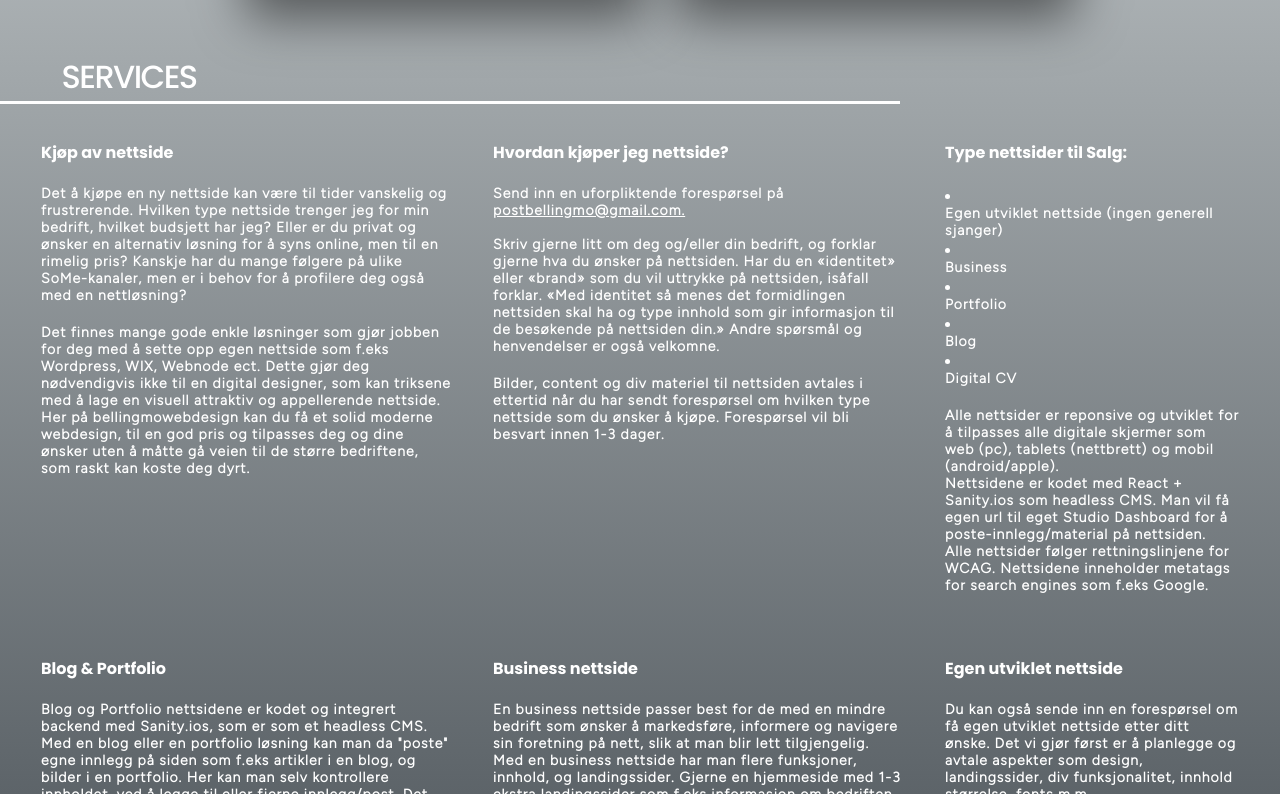
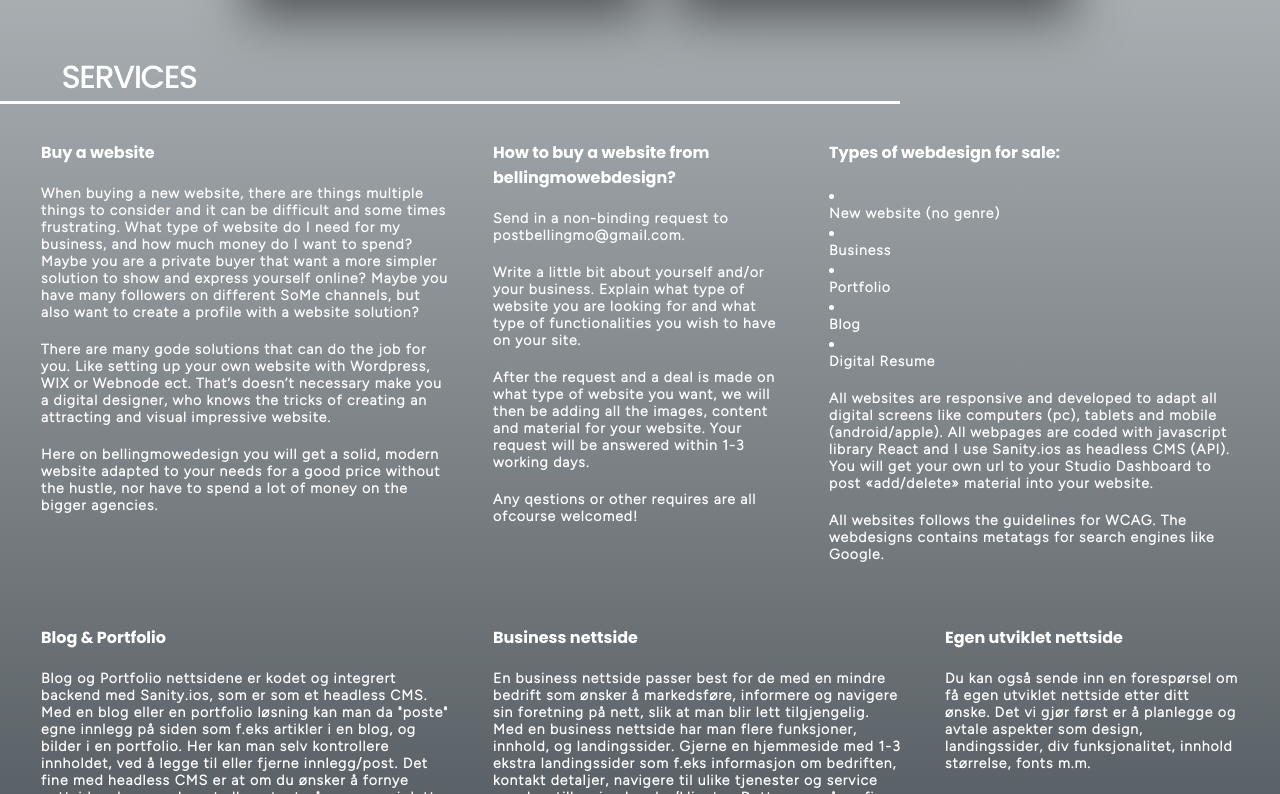
Before and after one commit to lonsoien/postbellingmowebdesign, a React (Create React App) app: page /digitalproducts in a window 1280 px wide. Shown: the part 614-1408 px from the top of the page. Built offline with nearby package versions, Linux system fonts and the light colour scheme; a web font is replaced by a local one.

Commit message:
content service english

```diff
--- a/src/components/Service.jsx
+++ b/src/components/Service.jsx
@@ -1,63 +1,71 @@
 import top from "../images/top64.png";
+
 
 function Service() {
     return (
         <>
             <h1 style={{ color: "white" }}>SERVICES</h1>
             <div className='borderline'></div>
-
             <div className="service">
                 <div className="service-text">
-                    <h4>Kjøp av nettside</h4>
+                    <h4>Buy a website</h4>
                     <br/>
                     <p>
-                    Det å kjøpe en ny nettside kan være til tider vanskelig og frustrerende.
-                    Hvilken type nettside trenger jeg for min bedrift, hvilket budsjett har jeg?
-                    Eller er du privat og ønsker en alternativ løsning for å syns online, men til en
-                    rimelig pris?
-                    Kanskje har du mange følgere på ulike SoMe-kanaler, men er i behov for å profilere deg også med en nettløsning? </p>
+                    When buying a new website, there are things multiple things to consider and it can be difficult and some times frustrating.
+                    What type of website do I need for my business, and how much money do I want to spend?
+                    Maybe you are a private buyer that want a more simpler solution to show and express yourself
+                    online? Maybe you have many followers on different SoMe channels, but also want to create a
+                    profile with a website solution?
+                    </p>
                     <br/>
-                    <p>
-                    Det finnes mange gode enkle løsninger som gjør jobben for deg med å sette opp egen nettside som f.eks Wordpress, WIX, Webnode ect.
-                    Dette gjør deg nødvendigvis ikke til en digital designer, som kan triksene med å lage en visuell attraktiv og appellerende nettside.
-                    <br/>
-                    Her på bellingmowebdesign kan du få et solid moderne webdesign, til en god pris og tilpasses deg og dine ønsker
-                    uten å måtte gå veien til de større bedriftene, som raskt kan koste deg dyrt.
-                    </p>
+                    <p> There are many gode solutions that can do the job for you.
+                        Like setting up your own website with Wordpress, WIX or Webnode ect.
+                        That’s doesn’t necessary make you a digital designer, who knows the tricks of
+                        creating an attracting and visual impressive website. </p>
+                        <br/>
+                        <p>
+                        Here on bellingmowedesign you will get a solid, modern website adapted to your
+                        needs for a good price without the hustle, nor have to spend a lot of money on the bigger agencies.
+                        </p>
                     <br/>
                 </div>
                 <div className="service-text">
-                    <h4>Hvordan kjøper jeg nettside?</h4>
+                    <h4>How to buy a website from bellingmowebdesign?</h4>
+                    <br/>
+                    <p>Send in a non-binding request to postbellingmo@gmail.com.</p>
                     <br/>
                     <p>
-                    Send inn en uforpliktende forespørsel på
-                    <p style={{textDecoration: "underline",}}>postbellingmo@gmail.com. </p>
-                    <br/>
-                    Skriv gjerne litt om deg og/eller din bedrift, og forklar gjerne hva du ønsker på nettsiden. Har du en «identitet» eller «brand» som du vil uttrykke på nettsiden, isåfall forklar. «Med identitet så menes det formidlingen nettsiden skal ha og type innhold som gir informasjon til de besøkende på nettsiden din.»
-                    Andre spørsmål og henvendelser er også velkomne.
+                    Write a little bit about yourself and/or your business.
+                    Explain what type of website you are looking for and what type of functionalities you wish to have on your site.
+                    </p>
+                <br/>
+                <p>
+                After the request and a deal is made on what type of website you want, we will then be
+                adding all the images, content and material for your website.
+                Your request will be answered within 1-3 working days.
                 </p>
                 <br/>
-                <p>
-                Bilder, content og div materiel til nettsiden avtales i ettertid når du har
-                sendt forespørsel om hvilken type nettside som du ønsker å kjøpe.
-                Forespørsel vil bli besvart innen 1-3 dager.
-                </p>
+                <p>Any qestions or other requires are all ofcourse welcomed!</p>
                 </div>
                 <div className="service-text">
-                    <h4>Type nettsider til Salg:</h4>
+                    <h4>Types of webdesign for sale:</h4>
                     <br/>
-                    <li><p>Egen utviklet nettside (ingen generell sjanger)</p></li>
+                    <li><p>New website (no genre)</p></li>
                     <li><p> Business </p></li>
                     <li><p> Portfolio </p></li>
                     <li><p> Blog </p></li>
-                    <li><p>Digital CV</p></li>
+                    <li><p>Digital Resume</p></li>
                     <br/>
-                    <p>Alle nettsider er reponsive og utviklet for å tilpasses alle digitale skjermer som web (pc),
-                        tablets (nettbrett) og mobil (android/apple).</p>
-                        <p>Nettsidene er kodet med React + Sanity.ios som headless CMS. Man vil få egen url
-                            til eget Studio Dashboard for å poste-innlegg/material på nettsiden.</p>
-                        <p>Alle nettsider følger rettningslinjene for WCAG. Nettsidene inneholder metatags for
-                         search engines som f.eks Google.</p>
+                    <p>
+                    All websites are responsive and developed to adapt all digital screens like computers (pc), tablets and mobile (android/apple).
+                    All webpages are coded with javascript library React and I use Sanity.ios as headless CMS (API).
+                    You will get your own url to your Studio Dashboard to post «add/delete» material into your website.
+                    </p>
+                    <br/>
+                    <p>
+                    All websites follows the guidelines for WCAG.
+                    The webdesigns contains metatags for search engines like Google.
+                    </p>
                 </div>
             </div>
                 <div className="service">
```
